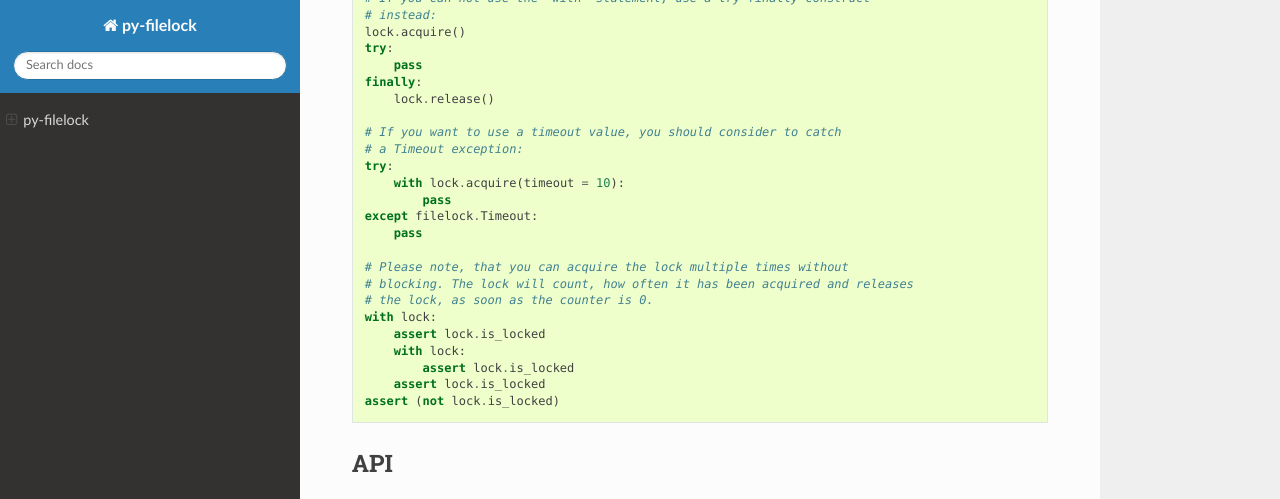
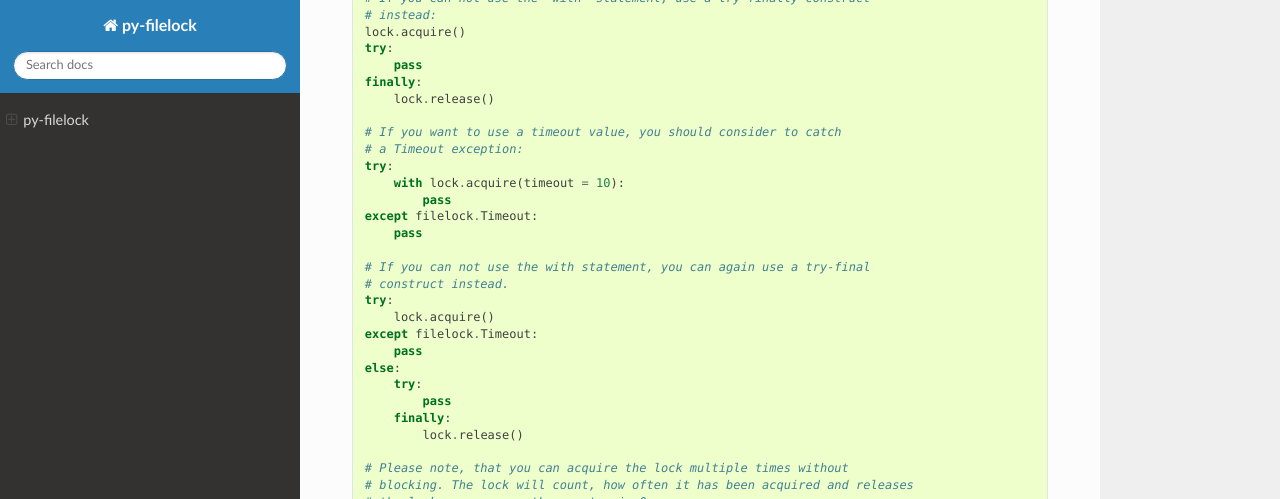
Before and after one commit to tox-dev/filelock, a Sphinx documentation site: the page built from docs/source/index.rst, in a window 1280 px wide and 900 px high, scrolled down 1611 px, cut to the strip 0-499 px from the top of the window. Built offline with Sphinx 7.4.7 and the Read the Docs theme 2.0.0, drawn with Linux system fonts in a browser that asks for light colours; the version number could not be read and is left out.

Commit message:
*added* example (see issue #16)

```diff
--- a/docs/source/index.rst
+++ b/docs/source/index.rst
@@ -102,6 +102,18 @@ Examples
     except filelock.Timeout:
         pass
 
+    # If you can not use the with statement, you can again use a try-final
+    # construct instead.
+    try:
+        lock.acquire()
+    except filelock.Timeout:
+        pass
+    else:
+        try:
+            pass
+        finally:
+            lock.release()
+
     # Please note, that you can acquire the lock multiple times without
     # blocking. The lock will count, how often it has been acquired and releases
     # the lock, as soon as the counter is 0.
```
